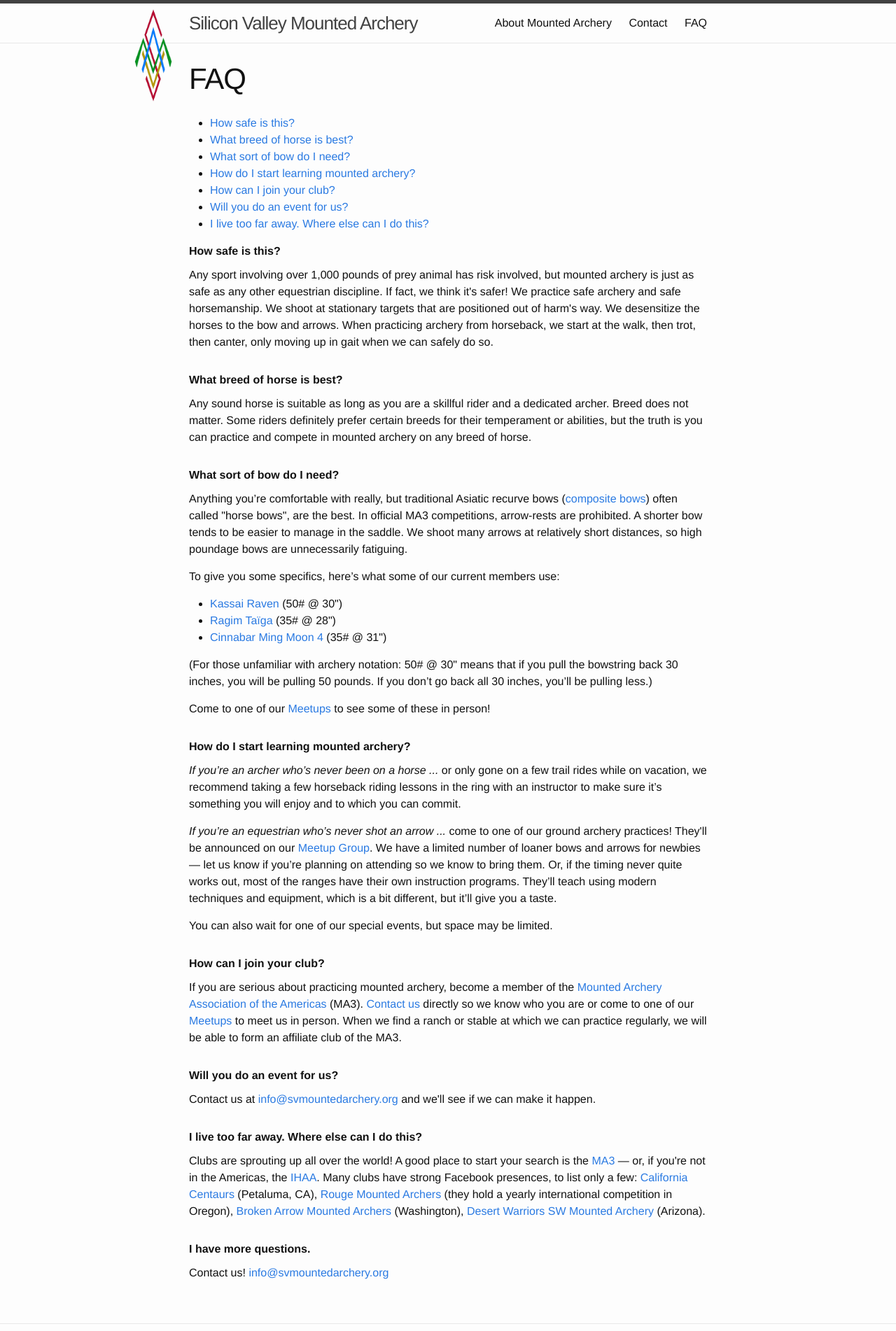
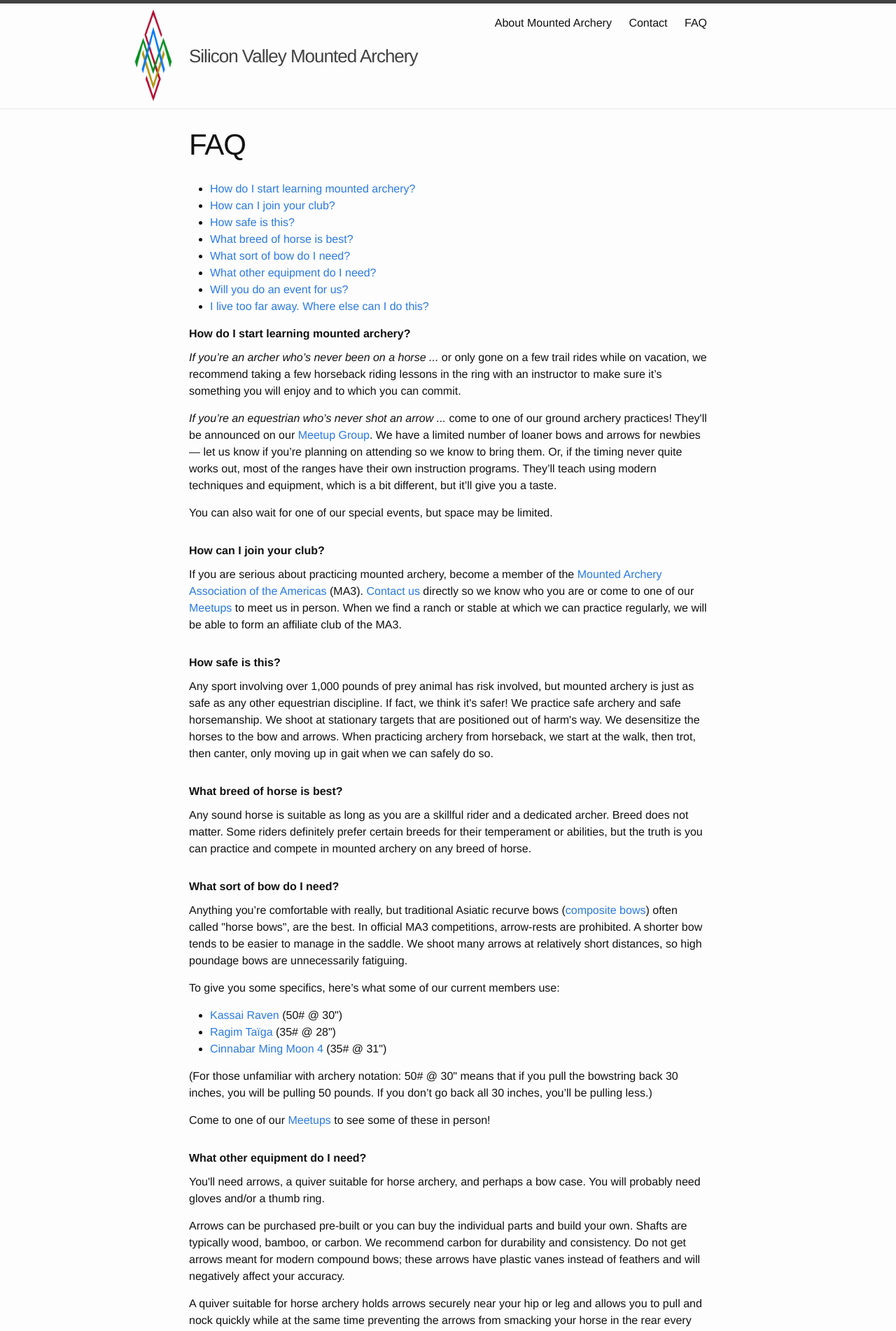
Before and after one commit to svmountedarchery/svmountedarchery.github.io, a Jekyll site: the page built from faq.md, in a window 1280 px wide. Shown: the top 1902 px of the page at 70% size. Built offline with Jekyll 4.4.1, drawn with Linux system fonts in a browser that asks for light colours; some of the changed text lies outside the part shown.

Commit message:
updated FAQ and tweaked header so the border no longer cuts the logo; added Meetup to footer and contact pages

```diff
--- a/_config.yml
+++ b/_config.yml
@@ -9,6 +9,7 @@
 title: Silicon Valley Mounted Archery
 email: info@svmountedarchery.org
 facebook: https://www.facebook.com/svmountedarchery/
+meetup: http://www.meetup.com/Bay-Area-Mounted-Archery/
 description: > # this means to ignore newlines until "baseurl:"
   We are a group of aspiring horseback archers based in the San Francisco Bay Area.
   We give demonstrations, share resources, trade stories, and have fun together.
--- a/_includes/footer.html
+++ b/_includes/footer.html
@@ -7,6 +7,7 @@
         <ul class="contact-list">
           <li><a href="mailto:{{ site.email }}">Email</a></li>
           <li><a href="{{ site.facebook }}">Facebook</a></li>
+          <li><a href="{{ site.meetup }}">Meetup</a></li>
         </ul>
       </div>
     </div>
--- a/_sass/partials/_header.scss
+++ b/_sass/partials/_header.scss
@@ -4,7 +4,7 @@
 .site-header {
   border-top: 5px solid $grey-color-dark;
   border-bottom: 1px solid $grey-color-light;
-  min-height: 56px;
+  min-height: 150px;
 
   // Positioning context for the mobile navigation icon
   position: relative;
@@ -13,7 +13,7 @@
 .site-title {
   font-size: 18px;
   font-weight: 300;
-  line-height: 56px;
+  line-height: 150px;
   letter-spacing: -1px;
   margin-bottom: 0;
   float: left;
--- a/faq.md
+++ b/faq.md
@@ -4,15 +4,42 @@
 permalink: /faq/
 ---
 
+* [How do I start learning mounted archery?](#faq-learn)
+* [How can I join your club?](#faq-join)
 * [How safe is this?](#faq-safety)
 * [What breed of horse is best?](#faq-horse)
 * [What sort of bow do I need?](#faq-bow)
-* [How do I start learning mounted archery?](#faq-learn)
-* [How can I join your club?](#faq-join)
+* [What other equipment do I need?](#faq-kit)
 * [Will you do an event for us?](#faq-event)
 * [I live too far away. Where else can I do this?](#faq-maaa)
 
 <dl>
+  <dt>
+    <a name="faq-learn"></a>How do I start learning mounted archery?
+  </dt>
+  <dd>
+    <p>
+      <em>If you’re an archer who’s never been on a horse ...</em> or only gone on a few trail rides while on vacation, we recommend taking a few horseback riding lessons in the ring with an instructor to make sure it’s something you will enjoy and to which you can commit.
+    </p>
+
+    <p>
+      <em>If you’re an equestrian who’s never shot an arrow ...</em> come to one of our ground archery practices! They'll be announced on our <a href="http://www.meetup.com/Bay-Area-Mounted-Archery/">Meetup Group</a>. We have a limited number of loaner bows and arrows for newbies — let us know if you’re planning on attending so we know to bring them. Or, if the timing never quite works out, most of the ranges have their own instruction programs. They’ll teach using modern techniques and equipment, which is a bit different, but it’ll give you a taste.
+    </p>
+
+    <p>
+      You can also wait for one of our special events, but space may be limited.
+    </p>
+  </dd>
+
+  <dt>
+    <a name="faq-join"></a>How can I join your club?
+  </dt>
+  <dd>
+    <p>
+	  If you are serious about practicing mounted archery, become a member of the <a href="http://www.mountedarchery.org">Mounted Archery Association of the Americas</a> (MA3). <a class="page-link" href="{{ site.baseurl }}/contact/">Contact us</a> directly so we know who you are or come to one of our <a href="http://www.meetup.com/Bay-Area-Mounted-Archery/">Meetups</a> to meet us in person. When we find a ranch or stable at which we can practice regularly, we will be able to form an affiliate club of the MA3.
+	</p>
+  </dd>
+
   <dt>
     <a name="faq-safety"></a>How safe is this?
   </dt>
@@ -57,29 +84,28 @@
   </dd>
 
   <dt>
-    <a name="faq-learn"></a>How do I start learning mounted archery?
+    <a name="faq-kit"></a>What other equipment do I need?
   </dt>
   <dd>
     <p>
-      <em>If you’re an archer who’s never been on a horse ...</em> or only gone on a few trail rides while on vacation, we recommend taking a few horseback riding lessons in the ring with an instructor to make sure it’s something you will enjoy and to which you can commit.
+      You'll need arrows, a quiver suitable for horse archery, and perhaps a bow case.  You will probably need gloves and/or a thumb ring.
     </p>
 
     <p>
-      <em>If you’re an equestrian who’s never shot an arrow ...</em> come to one of our ground archery practices! They'll be announced on our <a href="http://www.meetup.com/Bay-Area-Mounted-Archery/">Meetup Group</a>. We have a limited number of loaner bows and arrows for newbies — let us know if you’re planning on attending so we know to bring them. Or, if the timing never quite works out, most of the ranges have their own instruction programs. They’ll teach using modern techniques and equipment, which is a bit different, but it’ll give you a taste.
+      Arrows can be purchased pre-built or you can buy the individual parts and build your own. Shafts are typically wood, bamboo, or carbon. We recommend carbon for durability and consistency. Do not get arrows meant for modern compound bows; these arrows have plastic vanes instead of feathers and will negatively affect your accuracy.
     </p>
 
     <p>
-      You can also wait for one of our special events, but space may be limited.
+      A quiver suitable for horse archery holds arrows securely near your hip or leg and allows you to pull and nock quickly while at the same time preventing the arrows from smacking your horse in the rear every stride.  Back quivers are uncommon because they tend to bounce around too much or demand too much time to pull and nock.
     </p>
-  </dd>
 
-  <dt>
-    <a name="faq-join"></a>How can I join your club?
-  </dt>
-  <dd>
     <p>
-	  If you are serious about practicing mounted archery, become a member of the <a href="http://www.mountedarchery.org">Mounted Archery Association of the Americas</a> (MA3). <a href="mailto:{{ site.email }}">Contact us</a> directly so we know who you are or come to one of our <a href="http://www.meetup.com/Bay-Area-Mounted-Archery/">Meetups</a> to meet us in person. When we find a ranch or stable at which we can practice regularly, we will be able to form an affiliate club of the MA3.
-	</p>
+      A bow case is not necessary, but it's a nice addition to a mounted archer's kit. It's just a case for your strung bow that attaches to your saddle.
+    </p>
+
+    <p>
+      You may desire a bow glove if you find that the fletching is cutting your bow hand.  Likewise, if your bow has a heavier draw weight you may need a glove or a thumb ring, depending on your draw technique, to protect your fingers.
+    </p>
   </dd>
 
   <dt>
@@ -87,7 +113,7 @@
   </dt>
   <dd>
     <p>
-      Contact us at <a href="mailto:{{ site.email }}">{{ site.email }}</a> and we'll see if we can make it happen.
+      <a class="page-link" href="{{ site.baseurl }}/contact/">Contact us</a> and we'll see if we can make it happen.
     </p>
   </dd>
 
@@ -105,7 +131,7 @@
   </dt>
   <dd>
     <p>
-      Contact us! <a href="mailto:{{ site.email }}">{{ site.email }}</a>
+      <a class="page-link" href="{{ site.baseurl }}/contact/">Contact us!</a>
     </p>
   </dd>
 
```
Also changed, not shown: contact.md (+1 -1 lines).
